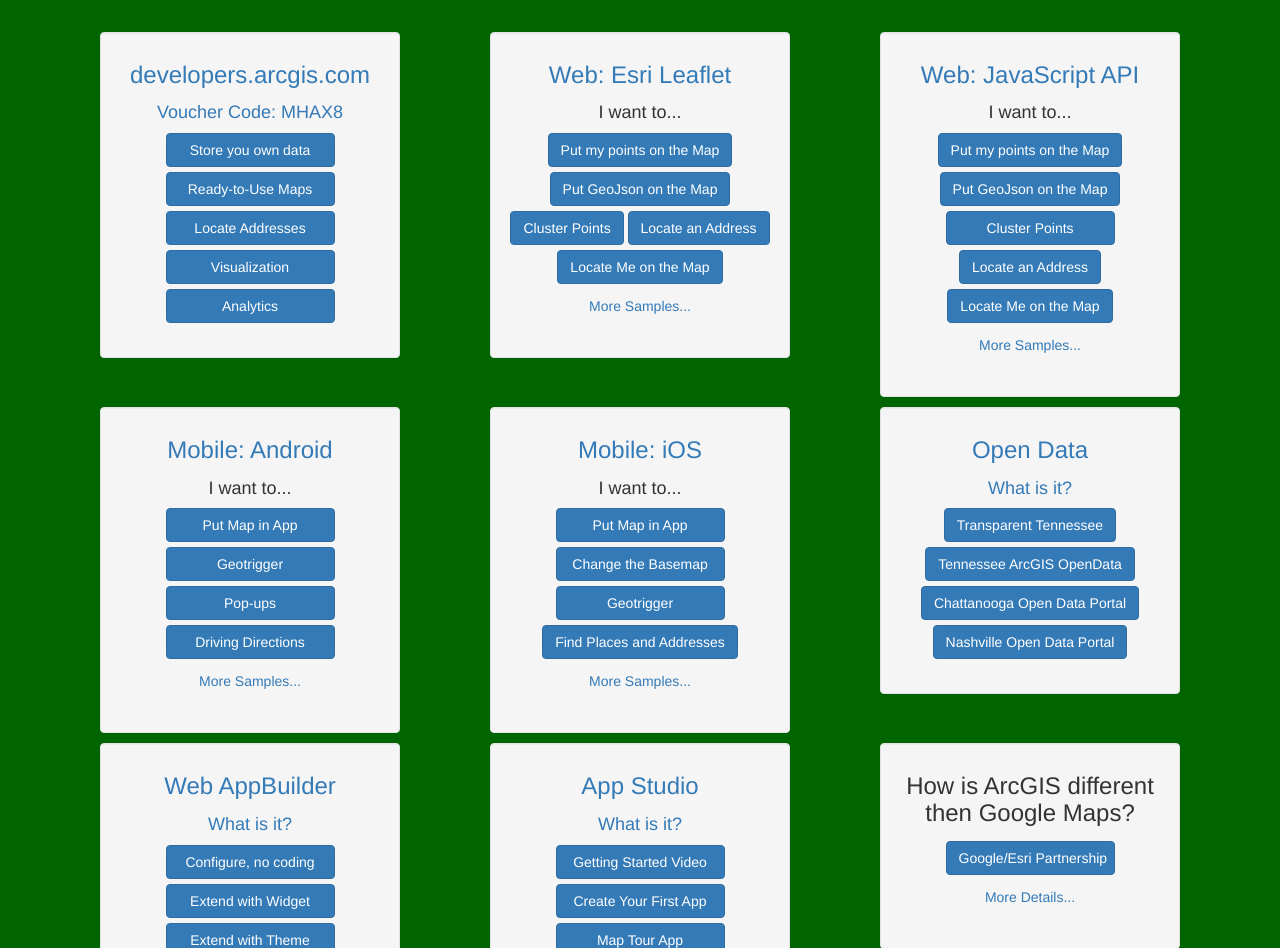
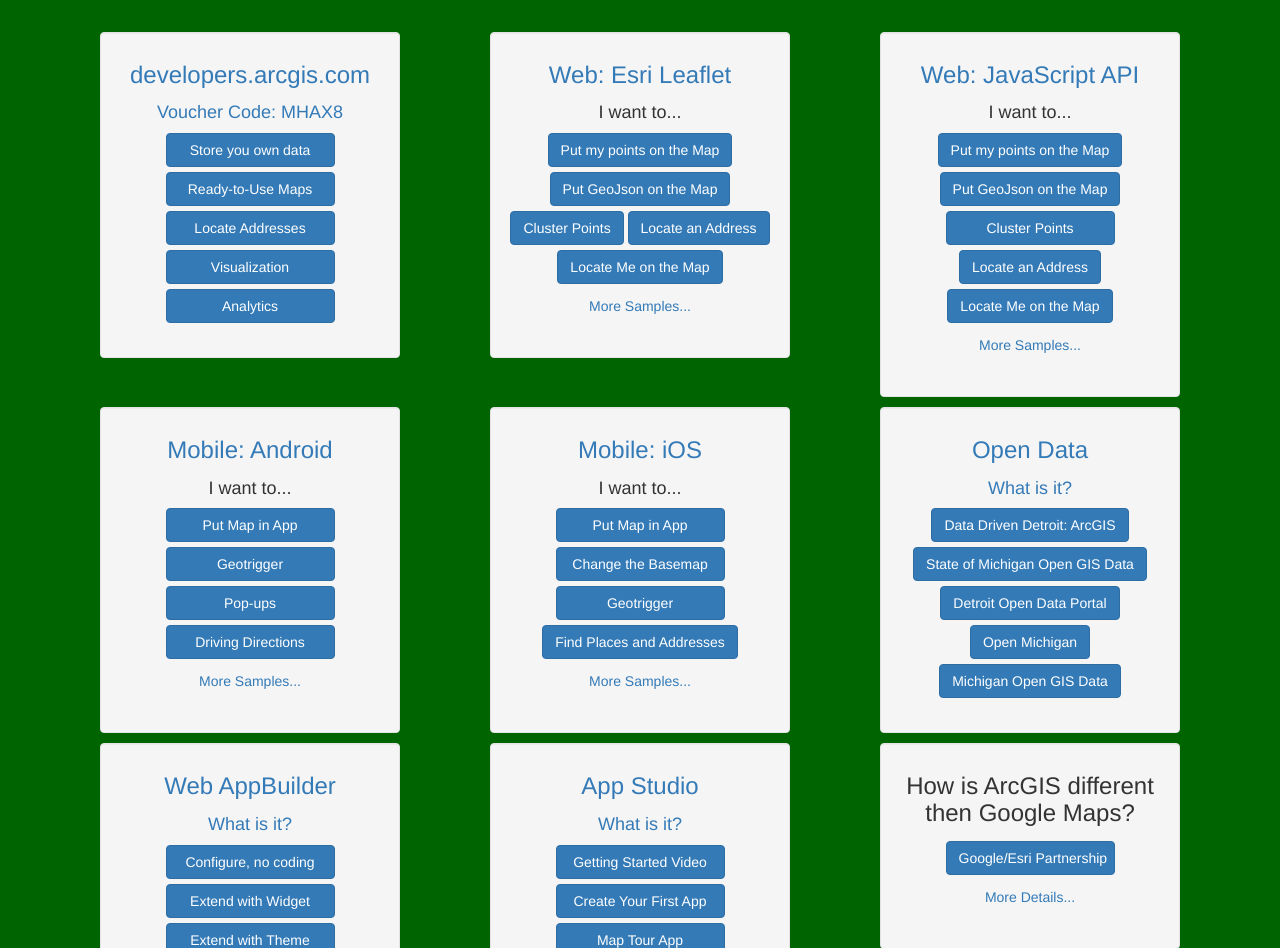
Before and after one commit to david-chambers/hackathon-handbook, a plain HTML site: page appendix.html in a window 1280 px wide. Shown: the part 152-1100 px from the top of the page. Drawn offline with nearby package versions, Linux system fonts and the light colour scheme.

Commit message:
updated Open Data links for MHacks8

```diff
--- a/appendix.html
+++ b/appendix.html
@@ -137,10 +137,11 @@
                   <h3><a href="http://opendata.arcgis.com/">Open Data</a></h3>
                   <h4><a href=" http://opendatahandbook.org/guide/en/what-is-open-data/">What is it?</a></h4>
                   <p>
-					  <a href="http://tn.gov/transparenttn" class="btn btn-primary btn-wide-100 btn-max-width">Transparent Tennessee</a>
-                      <a href="http://tn.tnmap.opendata.arcgis.com/" class="btn btn-primary btn-wide-100 btn-max-width">Tennessee ArcGIS OpenData</a>
-                      <a href="https://data.chattlibrary.org/" class="btn btn-primary btn-wide-100 btn-max-width">Chattanooga Open Data Portal</a>
-					  <a href="https://data.nashville.gov/" class="btn btn-primary btn-wide-100 btn-max-width">Nashville Open Data Portal</a>
+					  <a href="http://d3.d3.opendata.arcgis.com/" class="btn btn-primary btn-wide-100 btn-max-width">Data Driven Detroit: ArcGIS</a>
+                      <a href="http://gis.michigan.opendata.arcgis.com/" class="btn btn-primary btn-wide-100 btn-max-width">State of Michigan Open GIS Data</a>
+                      <a href="https://data.detroitmi.gov/" class="btn btn-primary btn-wide-100 btn-max-width">Detroit Open Data Portal</a>
+					  <a href="http://www.michigan.gov/openmichigan" class="btn btn-primary btn-wide-100 btn-max-width">Open Michigan</a>
+					  <a href="http://www.michigan.gov/cgi/0,4548,7-158-71454---,00.html" class="btn btn-primary btn-wide-100 btn-max-width">Michigan Open GIS Data</a>
                       <!--<a href="http://doc.arcgis.com/en/open-data/consumer/find-data.htm" class="btn btn-primary btn-wide-75 btn-max-width">How to use it</a>-->
                   </p>
               </div>
```
